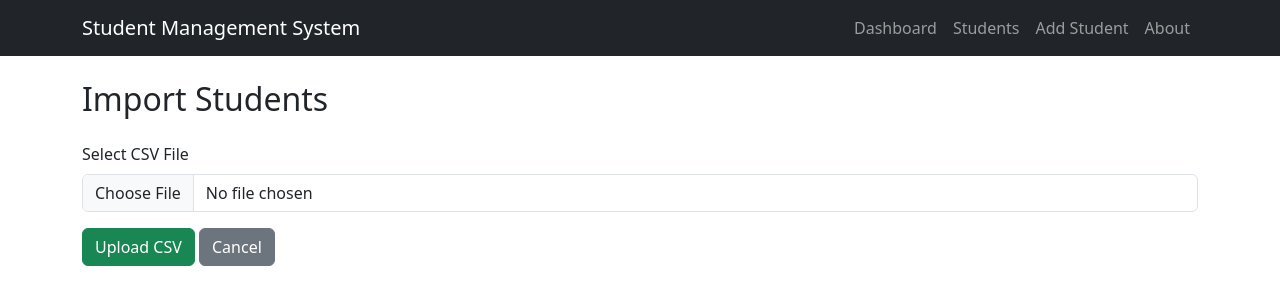
After one commit to Adhyan777/Flask-Student-Management-System, a Flask app: page /import in a window 1280 px wide. The commit adds this page. Shown: the top 305 px of the page. Run offline with Flask 3, Linux system fonts and the light colour scheme.

Commit message:
Added CSV import feature

```diff
--- a/app.py
+++ b/app.py
@@ -1,4 +1,4 @@
-from flask import Flask, render_template, request, redirect, flash, Response
+from flask import Flask, render_template, request, redirect, flash, Response, url_for
 from app.database import create_table, get_connection
 import math
 import csv
@@ -264,5 +264,55 @@ def export_csv():
         }
     )
 
+@app.route("/import", methods=["GET", "POST"])
+def import_csv():
+
+    if request.method == "POST":
+
+        file = request.files.get("csv_file")
+
+        if not file or file.filename == "":
+            flash("Please choose a CSV file.", "danger")
+            return redirect(url_for("import_csv"))
+
+        stream = io.StringIO(file.stream.read().decode("UTF8"), newline="")
+        reader = csv.reader(stream)
+
+        next(reader, None)
+
+        connection = get_connection()
+        cursor = connection.cursor()
+
+        count = 0
+
+        for row in reader:
+
+            if len(row) < 5:
+                continue
+
+            cursor.execute(
+                """
+                INSERT INTO students(name, age, department, cgpa)
+                VALUES (?, ?, ?, ?)
+                """,
+                (
+                    row[1],
+                    row[2],
+                    row[3],
+                    row[4]
+                )
+            )
+
+            count += 1
+
+        connection.commit()
+        connection.close()
+
+        flash(f"{count} students imported successfully!", "success")
+
+        return redirect("/students")
+
+    return render_template("import_students.html")
+
 if __name__ == "__main__":
     app.run(debug=True)
--- /dev/null
+++ b/templates/import_students.html
@@ -0,0 +1,34 @@
+{% extends "base.html" %}
+
+{% block content %}
+
+<h2 class="mb-4">Import Students</h2>
+
+<form method="POST" enctype="multipart/form-data">
+
+    <div class="mb-3">
+
+        <label class="form-label">
+            Select CSV File
+        </label>
+
+        <input
+            type="file"
+            name="csv_file"
+            class="form-control"
+            accept=".csv"
+            required>
+
+    </div>
+
+    <button class="btn btn-success">
+        Upload CSV
+    </button>
+
+    <a href="/students" class="btn btn-secondary">
+        Cancel
+    </a>
+
+</form>
+
+{% endblock %}
```
Also changed, not shown: templates/students.html (+9 -6 lines), database/students.db.
